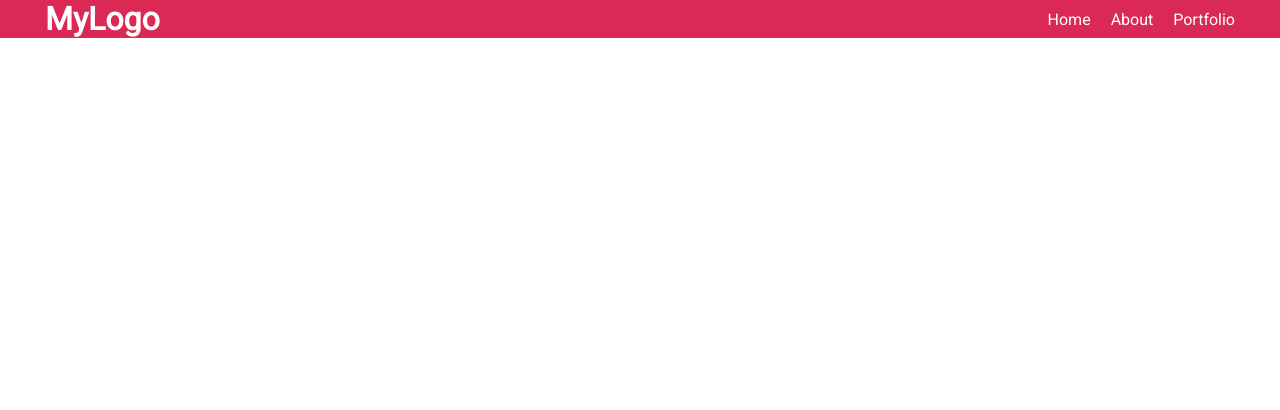
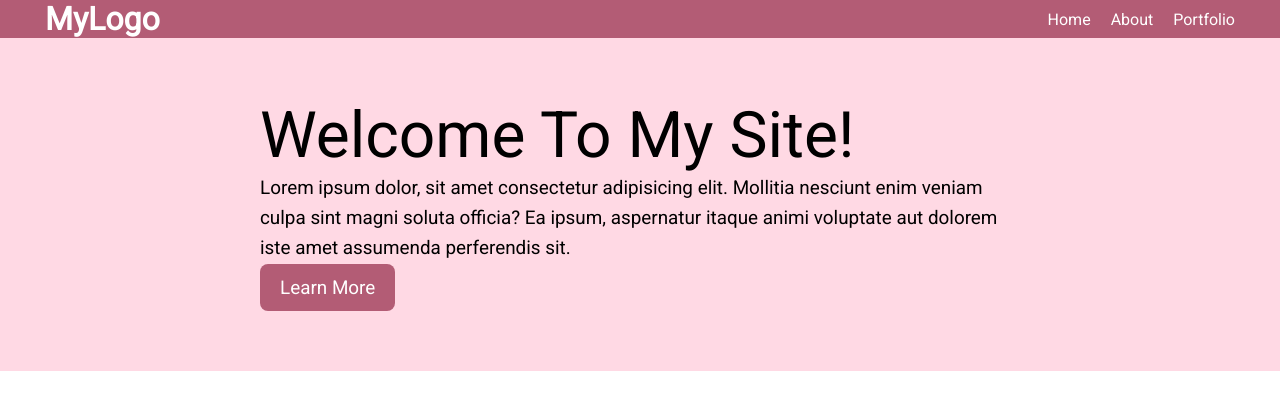
Before and after one commit to Tijanif/layouts-practice, a plain HTML site: page index.html in a window 1280 px wide. Drawn offline with Linux system fonts and the light colour scheme.

Commit message:
hero section done

```diff
--- a/index.html
+++ b/index.html
@@ -17,5 +17,17 @@
         <li><a href="#">Portfolio</a></li>
       </ul>
     </header>
+    <section class="hero">
+      <article class="hero-inner">
+        <h1>Welcome To My Site!</h1>
+        <p>
+          Lorem ipsum dolor, sit amet consectetur adipisicing elit. Mollitia
+          nesciunt enim veniam culpa sint magni soluta officia? Ea ipsum,
+          aspernatur itaque animi voluptate aut dolorem iste amet assumenda
+          perferendis sit.
+        </p>
+        <a class="hero-btn" href="#">Learn More</a>
+      </article>
+    </section>
   </body>
 </html>
--- a/style.css
+++ b/style.css
@@ -9,10 +9,10 @@
   font-family: 'Roboto', sans-serif;
 }
 
-/* Header */
+/* HEADER */
 .header {
   padding: 0 45px;
-  background-color: #db2955;
+  background-color: #b35c75;
   color: #fff;
   display: flex;
   justify-content: space-between;
@@ -36,3 +36,36 @@
 .nav li {
   margin-left: 20px;
 }
+
+/* HERO */
+.hero {
+  background-color: #ffd9e4;
+  padding: 60px 45px;
+  display: flex;
+  justify-content: center;
+}
+
+.hero-inner {
+  max-width: 760px;
+}
+
+.hero h1 {
+  font-weight: normal;
+  font-size: 4rem;
+  margin: 0;
+}
+
+.hero p {
+  font-size: 1.18rem;
+  line-height: 1.6;
+}
+
+.hero-btn {
+  background-color: #b35c75;
+  font-size: 1.18rem;
+  color: #fff;
+  text-decoration: none;
+  padding: 12px 20px;
+  border-radius: 8px;
+  display: inline-block;
+}
```
